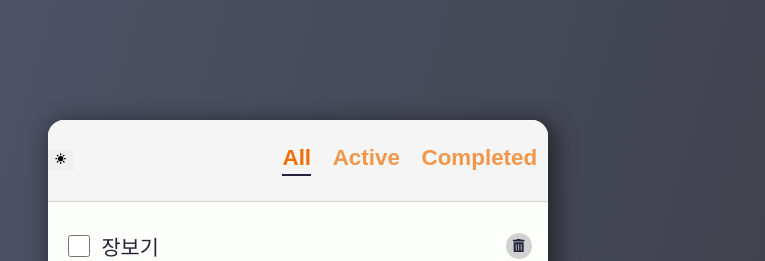
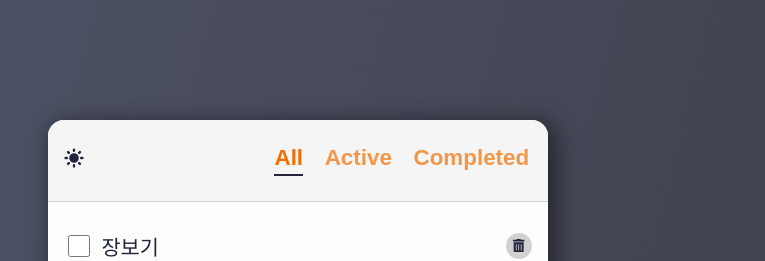
Before and after one commit to jin7969/todo-rist, a React (Create React App) app: page / in a window 1280 px wide. Shown: the top 261 px of the page, without its empty margins (342-1107 px from the left). Built offline with nearby package versions, Linux system fonts and the light colour scheme.

Commit message:
feat: 다크모드 스타일 추가

```diff
--- a/src/App.js
+++ b/src/App.js
@@ -1,5 +1,4 @@
 import { useState } from "react";
-import "./App.css";
 import TodoList from "./components/TodoList/TodoList";
 import Header from "./components/Header/Header";
 import { DarkModeProvider } from "./context/DarkModeContext";
--- a/src/components/Header/Header.jsx
+++ b/src/components/Header/Header.jsx
@@ -7,7 +7,7 @@
 
   return (
     <header className={styles.header}>
-      <button onClick={toggleDarkMode}>
+      <button className={styles.toggle} onClick={toggleDarkMode}>
         {isDarkMode ? <HiMoon /> : <HiSun />}
       </button>
       <ul className={styles.filters}>
--- a/src/components/Header/Header.module.css
+++ b/src/components/Header/Header.module.css
@@ -2,8 +2,22 @@
   display: flex;
   justify-content: space-between;
   align-items: center;
+  padding: 0 0.5rem;
   background-color: var(--color-bg-dark);
   border-bottom: 1px solid var(--color-grey);
+}
+
+.toggle {
+  font-size: 1.5rem;
+  cursor: pointer;
+  background-color: transparent;
+  color: var(--color-text);
+  transition: all 150ms ease-out;
+}
+
+.toggle:hover {
+  transform: scale(1.1);
+  color: var(--color-accent);
 }
 
 .filters {
--- a/src/index.css
+++ b/src/index.css
@@ -6,6 +6,13 @@
   --color-accent: #f16e03;
   --color-white: white;
   --color-scrollbar: #aaa7a7;
+}
+
+html.dark {
+  --color-bg-dark: #1a1c35;
+  --color-bg: #22243b;
+  --color-grey: #4e4e4e;
+  --color-text: #fdfffd;
 }
 
 body {
```
Also changed, not shown: src/App.css (deleted).
